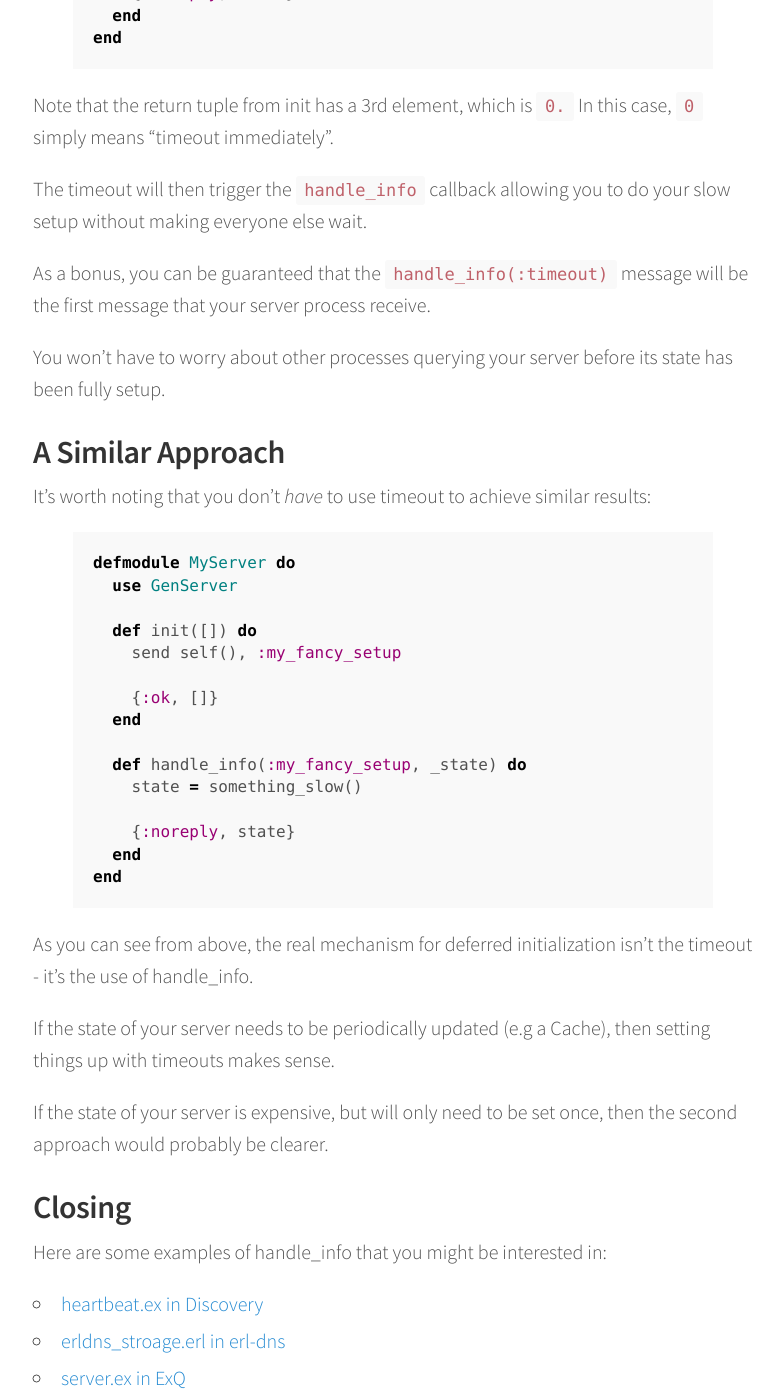
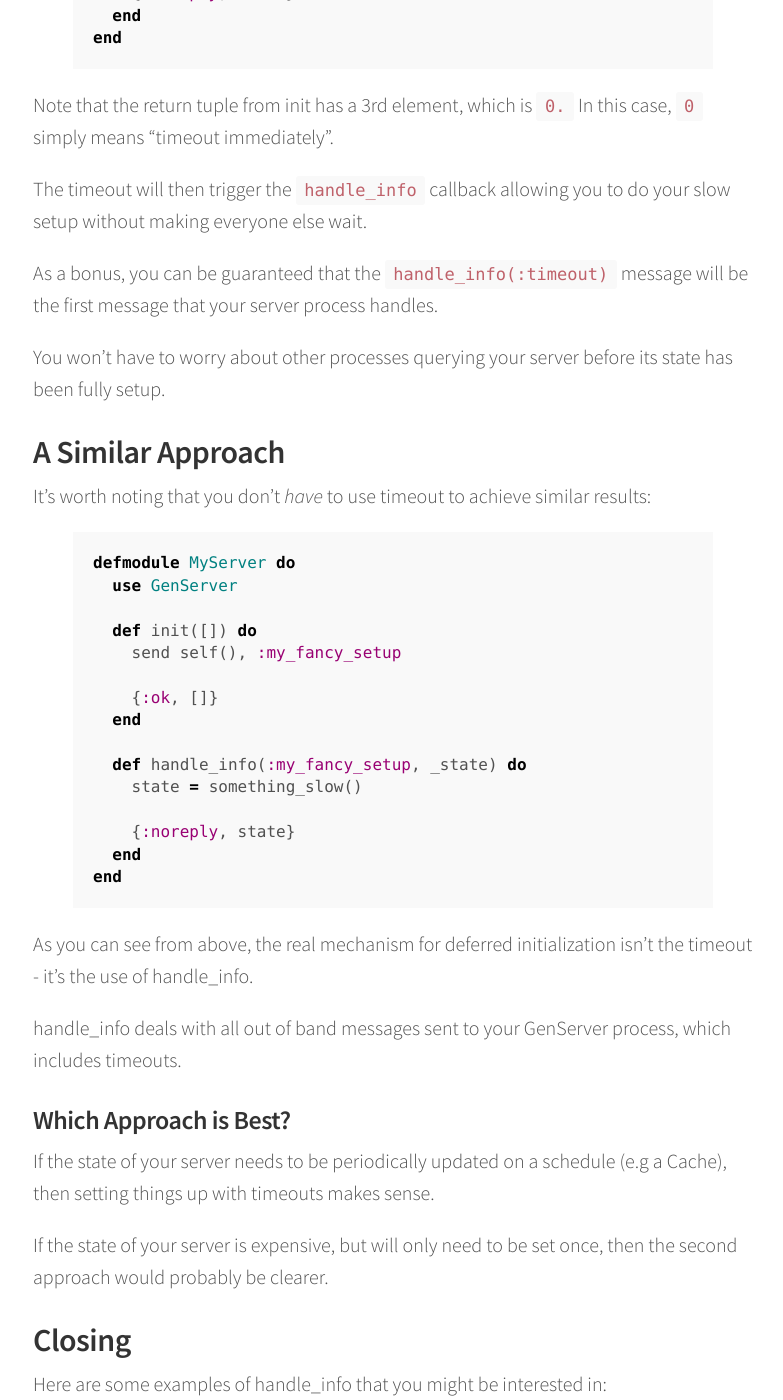
Before and after one commit to jwhiteman/lucidsimple-blog, a Jekyll site: the page built from _posts/2016-02-07-simple-OTP-idioms-using-handle-info-part-1.md, in a window 1280 px wide and 1400 px high, scrolled down 1297 px. Shown: the whole window, without its empty margins (247-1030 px from the left). Built offline with Jekyll 4.4.1, drawn with Linux system fonts in a browser that asks for light colours; Markdown is read by kramdown in place of the engine named in the settings; comment, search, counter and statistics services are not loaded.

Commit message:
More changes

```diff
--- a/_posts/2016-02-07-simple-OTP-idioms-using-handle-info-part-1.md
+++ b/_posts/2016-02-07-simple-OTP-idioms-using-handle-info-part-1.md
@@ -52,7 +52,7 @@ Note that the return tuple from init has a 3rd element, which is `0.` In this ca
 
 The timeout will then trigger the `handle_info` callback allowing you to do your slow setup without making everyone else wait.
 
-As a bonus, you can be guaranteed that the `handle_info(:timeout)` message will be the first message that your server process receive.
+As a bonus, you can be guaranteed that the `handle_info(:timeout)` message will be the first message that your server process handles.
 
 You won't have to worry about other processes querying your server before its state has been fully setup.
 
@@ -80,7 +80,11 @@ end
 
 As you can see from above, the real mechanism for deferred initialization isn't the timeout - it's the use of handle_info.
 
-If the state of your server needs to be periodically updated (e.g a Cache), then setting things up with timeouts makes sense.
+handle_info deals with all out of band messages sent to your GenServer process, which includes timeouts.
+
+### Which Approach is Best?
+
+If the state of your server needs to be periodically updated on a schedule (e.g a Cache), then setting things up with timeouts makes sense.
 
 If the state of your server is expensive, but will only need to be set once, then the second approach would probably be clearer.
 
```
